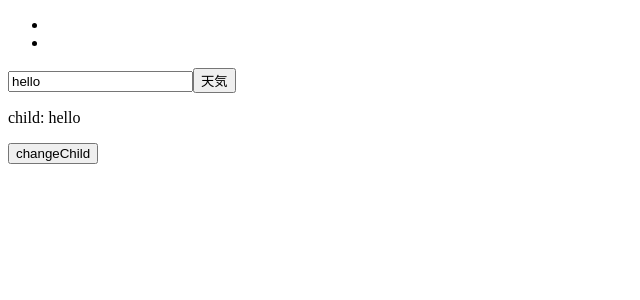
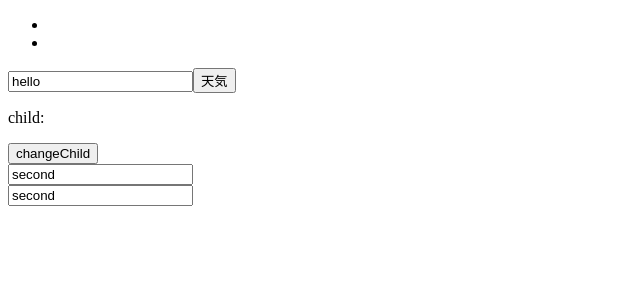
Before and after one commit to songw-s/demo2, a Nuxt app: page /home in a window 1280 px wide. Shown: the top 300 px of the page, without its empty margins (0-640 px from the left). Built offline with nearby package versions, Linux system fonts and the light colour scheme.

Commit message:
20230801
改变child值，parent值不随之变化。
改变parent值，child值随之变化。

```diff
--- a/components/HomeIndex.vue
+++ b/components/HomeIndex.vue
@@ -9,7 +9,7 @@ export default {
   props: ['name'],
   methods: {
     changeC () {
-      this.$emit('update:name', 'newChild')
+      this.$emit('update:name', 'newHello')
     }
   }
 }
--- /dev/null
+++ b/components/SecondHome.vue
@@ -0,0 +1,10 @@
+<template>
+    <div>
+        <input v-bind:value="second">
+    </div>
+</template>
+<script>
+export default {
+  props: ['second']
+}
+</script>
--- a/pages/home/index.vue
+++ b/pages/home/index.vue
@@ -3,21 +3,25 @@
     <ul>
       <li v-for="item in items" v-bind:key="item.foreast">{{ item.foreast }}</li>
     </ul>
-    <input v-model="name">
+    <input v-model="hello">
     <button v-on:click="refreshItems">天気</button>
-    <HI v-bind:name.sync="name" />
+    <HI v-bind:hello.sync="hello" />
+    <input v-model="second">
+    <SCH v-bind:second.sync="second" />
   </div>
 </template>
 <script>
 import mixin from '~/mixins/mixin'
 import HI from '~/components/HomeIndex'
+import SCH from '~/components/SecondHome'
 export default {
   mixins: [mixin],
-  components: { HI },
+  components: { HI, SCH },
   data () {
     return {
       items: [{ foreast: '' }, { foreast: '' }],
-      name: 'hello'
+      hello: 'hello',
+      second: 'second'
     }
   },
   methods: {
```
